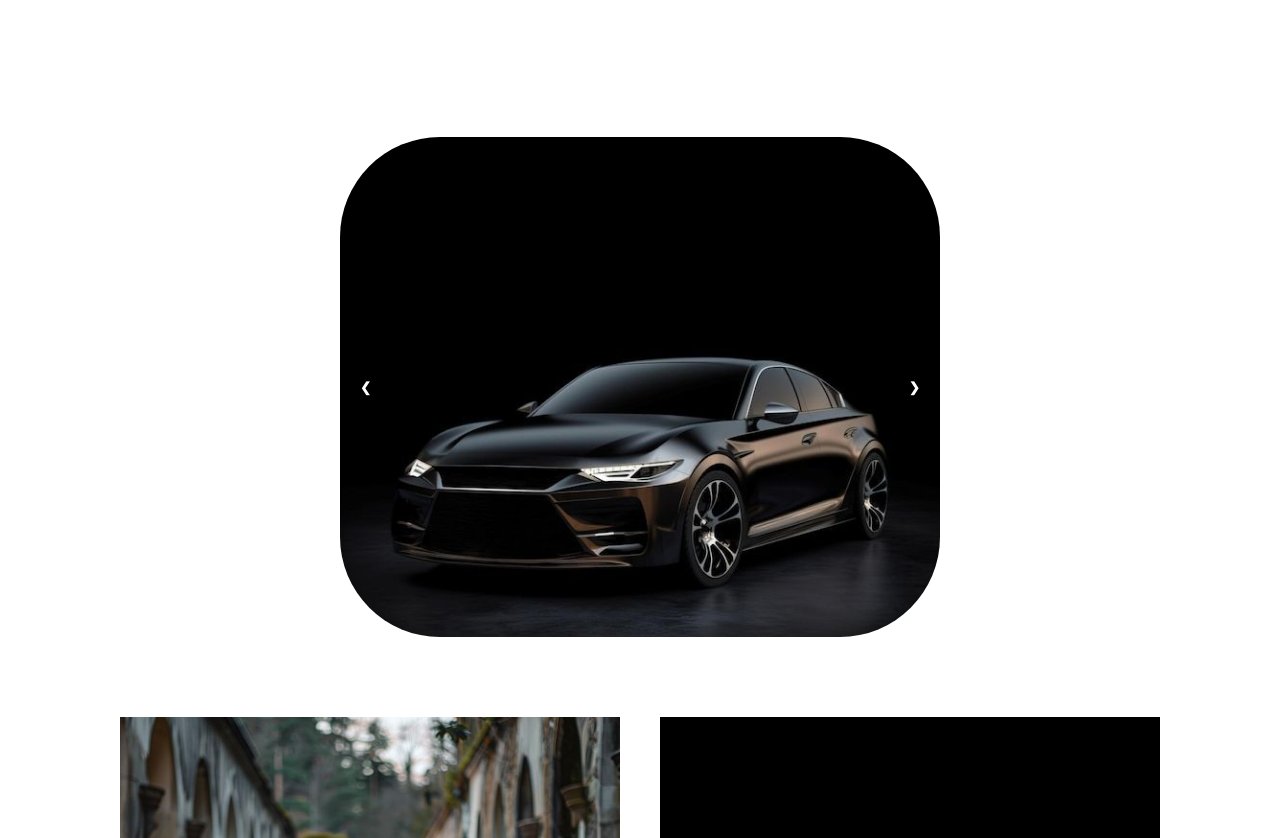
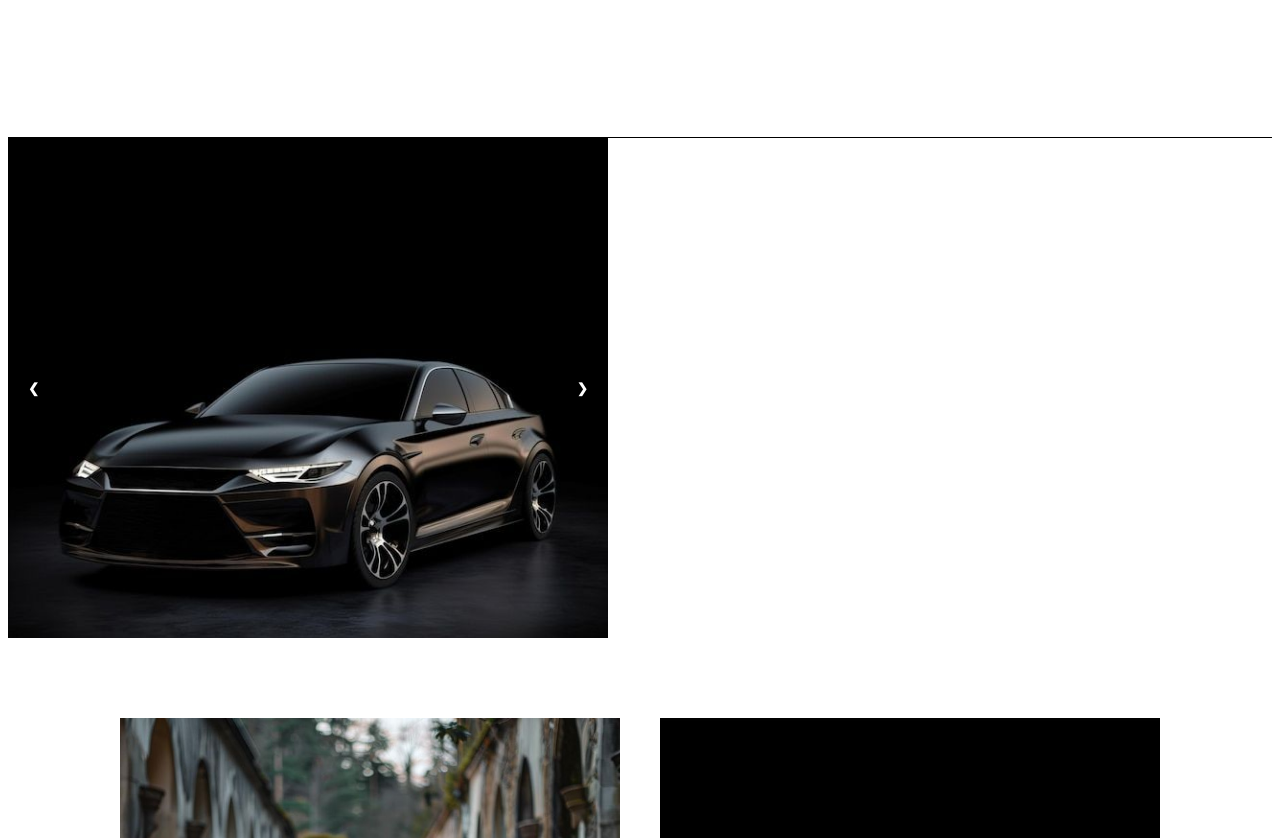
Before and after one commit to mnsengiyumva/Car-Dealership, a plain HTML site: page src/CarDealership.html in a window 1280 px wide. Shown: the part 440-1278 px from the top of the page. Drawn offline with Linux system fonts and the light colour scheme.

Commit message:
sliding section

```diff
--- a/src/CarDealership.CSS
+++ b/src/CarDealership.CSS
@@ -610,8 +610,10 @@ body{
 
 .slidingSection{
     margin-top: 150px;
+    border-top: #000000 solid 0.1px;
+    display: flex;
 
-    justify-items: center;
+
 }
 
 
@@ -634,7 +636,7 @@ body{
     object-fit: cover;
     opacity: 0;
     transition: opacity 0.7s ease;
-    border-radius: 100px;
+
 }
 
 .prev, .next{
```
